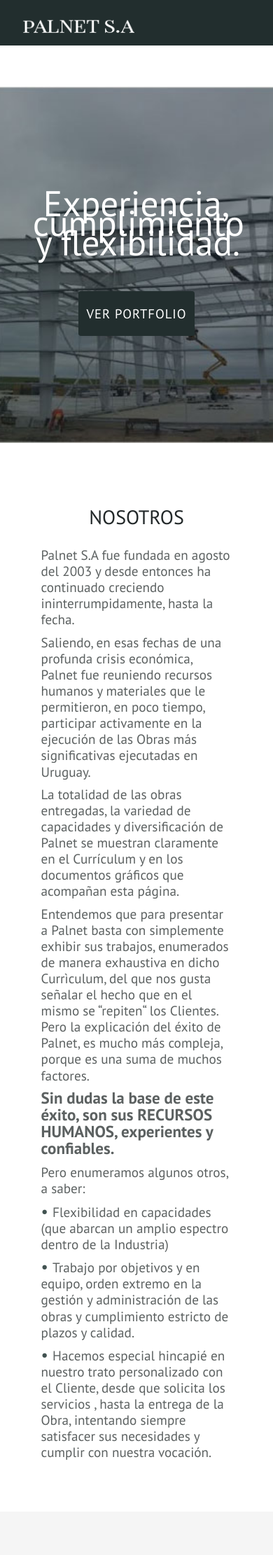
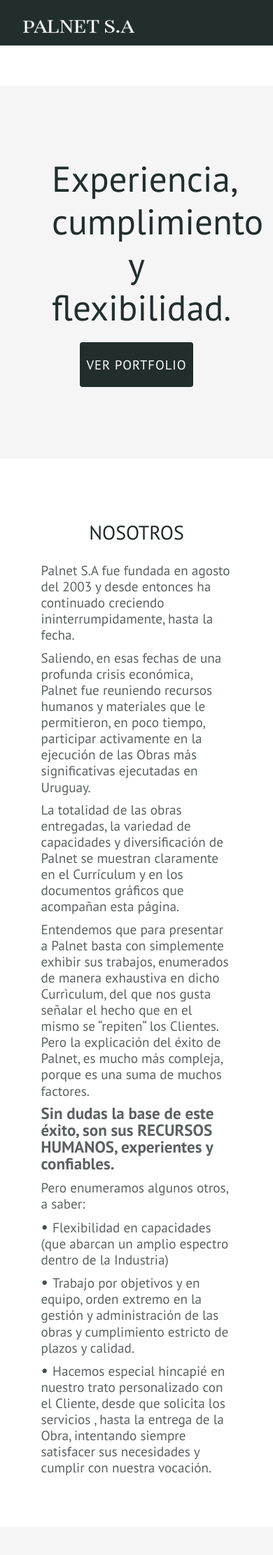
Before and after one commit to antonellaclavero/palnet, a Jekyll site: the page built from index.html, in a window 390 px wide. Shown: the top 2222 px of the page at 70% size. Built offline with Jekyll 4.4.1, drawn with Linux system fonts in a browser that asks for light colours.

Commit message:
Add media queries for max width 1200 px and 700px

```diff
--- a/css/main.css
+++ b/css/main.css
@@ -80,6 +80,7 @@
 
 h1.intro-copy {
 	font-size: 3.2em;
+	line-height: 1.2em;
     padding: 3em 12%;
     font-family:'PT Sans', sans-serif;
     color: #fff;
@@ -206,9 +207,7 @@
     margin-bottom: 10px;
     border-radius: 50%;
     display: block;
-    margin: auto;
-    margin-bottom: 2em;
-    margin-top: 4em;
+    margin: 1em auto;
 }
 section.our-team h3 {
 	text-align: center;
@@ -219,6 +218,9 @@
 	text-align: center;
 	font-family: 'PT Sans', sans-serif;
 	margin-bottom: 0.5em;
+}
+section.our-team a {
+	text-align: center;
 }
 
 /*footer*/
@@ -271,3 +273,41 @@
 	padding: 2em 0;
     background-color: #f5f5f5;
 }*/
+
+
+/*
+* Media queries
+*/
+@media screen and (max-width: 1200px) {
+	section.portfolio {
+    	padding: 2em 23%;
+    }
+    .portfolio .project {
+    	width: 80%;
+    }
+    .our-team .member {
+    	width: 45%;
+    }
+    a.btn {
+    	margin-top: 1em;
+    }
+}
+@media screen and (max-width: 700px) {
+	nav ul {
+    	margin: 1em 1em;
+    }
+    section.hero {
+		background: none;
+		background-color: #f5f5f5;
+	}
+	h1.intro-copy {
+    	color: #222e2e;
+    	padding: 2em 19%;
+	}
+	section.portfolio {
+    	padding: 2em 5%;
+    }
+    .container {
+    	padding: 2em 2%;
+	}
+}
```
